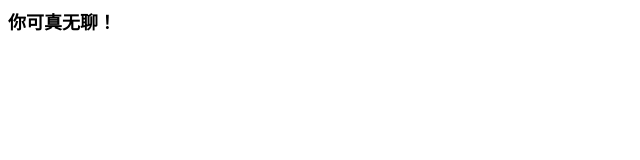
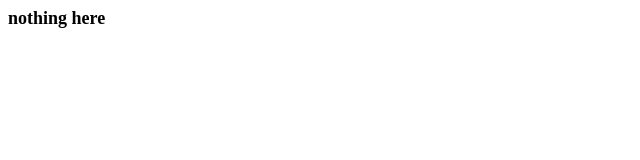
Before and after one commit to wtang-su/wtang-su, a plain HTML site: page index.html in a window 1280 px wide. Shown: the full height of the page, 0-640 px from the left. Drawn offline with Linux system fonts and the light colour scheme.

Commit message:
Update index.html

```diff
--- a/index.html
+++ b/index.html
@@ -5,6 +5,6 @@
     </style>
   </head>
   <body>
-    <h1>你可真无聊！</h1>
+    <h1>nothing here</h1>
   </body>
 </html>
```
